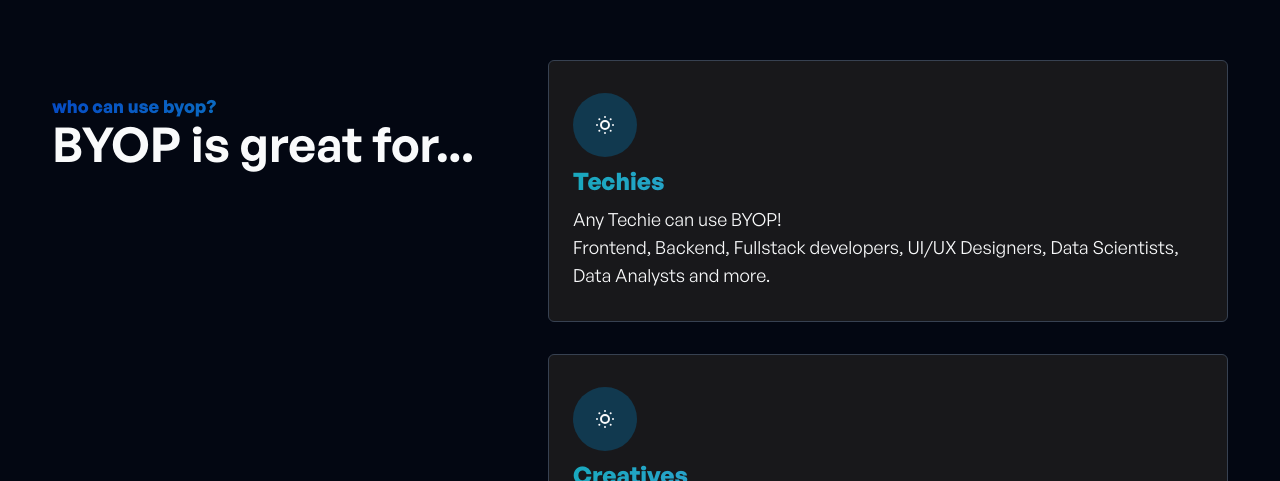
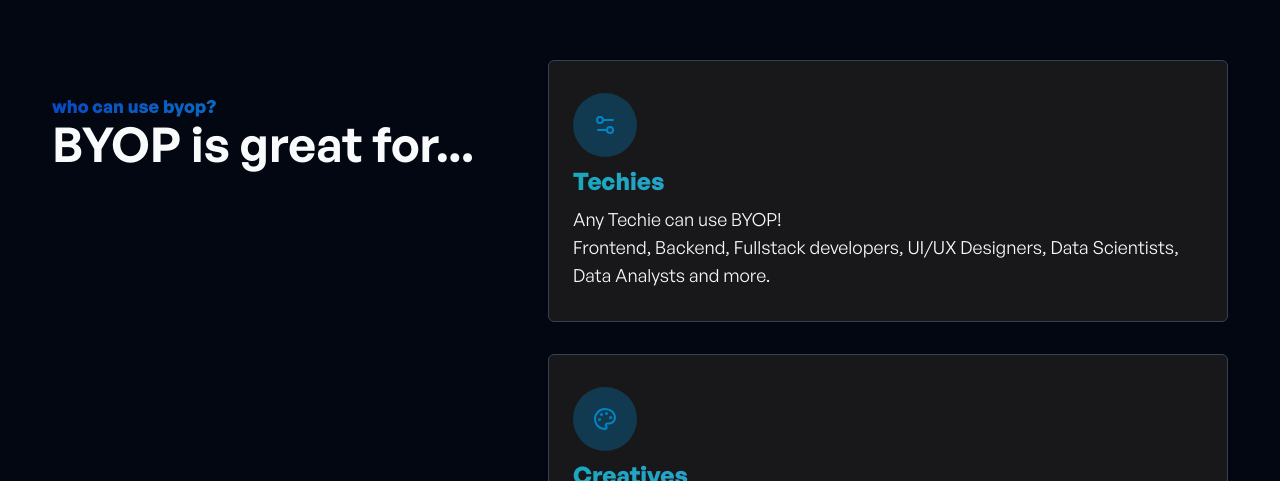
Before and after one commit to Daniel-Ezekiel/byop, a Next.js app: page / in a window 1280 px wide. Shown: the part 2626-3107 px from the top of the page. Built offline with nearby package versions, Linux system fonts and the light colour scheme.

Commit message:
feat: adjustments to icons

```diff
--- a/src/app/page.tsx
+++ b/src/app/page.tsx
@@ -8,7 +8,10 @@ import {
   KeyRoundIcon,
   LogInIcon,
   MonitorSmartphoneIcon,
+  Palette,
+  PaletteIcon,
   RocketIcon,
+  Settings2Icon,
   Share2Icon,
   SunDimIcon,
   TrendingUpIcon,
@@ -191,7 +194,7 @@ export default function Home() {
             variant={"ghost"}
             className='w-12 h-12 p-2 rounded-full bg-sky-600 bg-opacity-30  md:w-16 md:h-16'
           >
-            <SunDimIcon />
+            <Settings2Icon className='text-sky-600 lg:h-6 lg:w-6' />
           </Button>
           <h4 className='font-[family-name:var(--font-general-sans-bold)] bg-gradient-linear-200 bg-clip-text text-transparent text-lg lg:text-xl xl:text-2xl'>
             Techies
@@ -210,7 +213,7 @@ export default function Home() {
             variant={"ghost"}
             className='w-12 h-12 p-2 rounded-full bg-sky-600 bg-opacity-30 md:w-16 md:h-16'
           >
-            <SunDimIcon />
+            <PaletteIcon className='text-sky-600 lg:h6  lg:w-6' />
           </Button>
           <h4 className='font-[family-name:var(--font-general-sans-bold)] bg-gradient-linear-200 bg-clip-text text-transparent text-lg lg:text-xl xl:text-2xl'>
             Creatives
```
